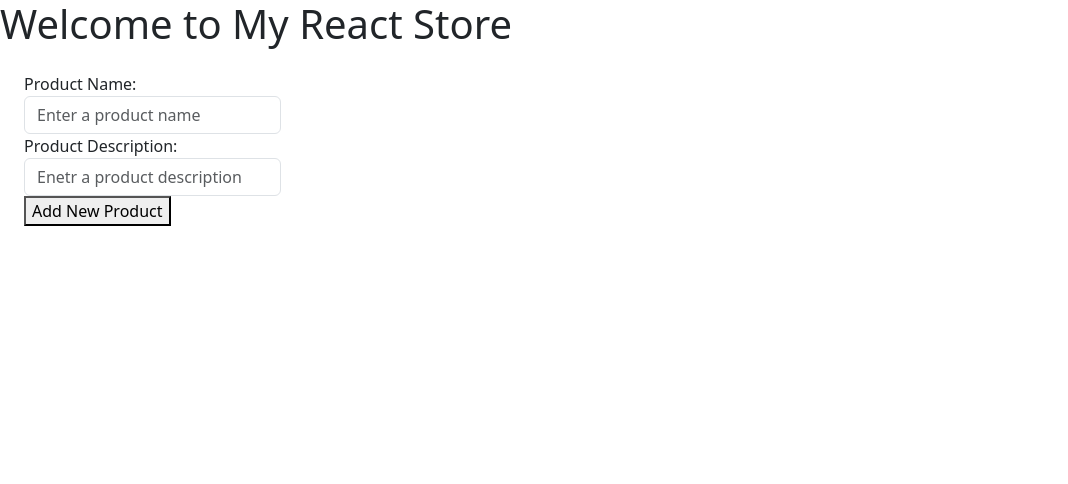
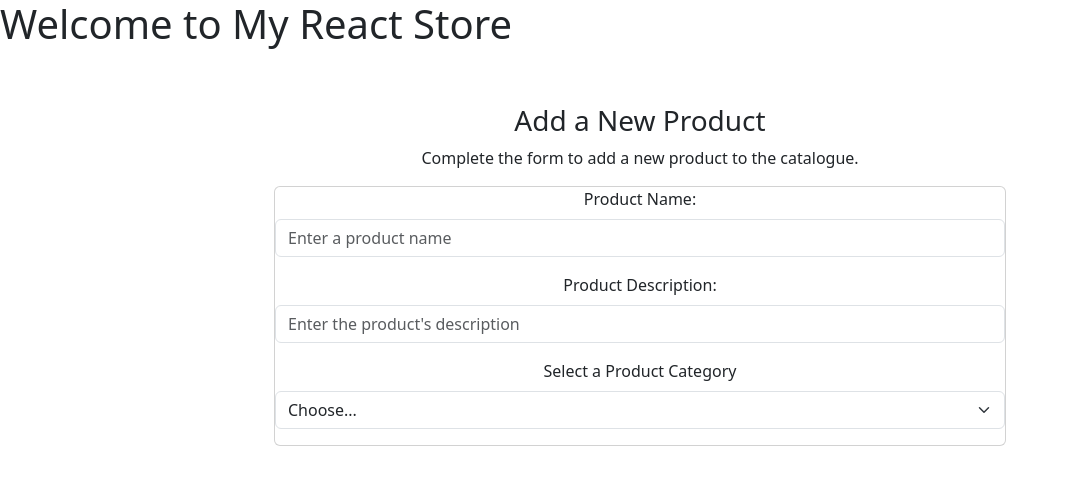
Before and after one commit to lukejwm/ReactStore, a React (Vite) app: page / in a window 1280 px wide. Shown: the top 484 px of the page, without its empty margins (0-1068 px from the left). Built offline with nearby package versions, Linux system fonts and the light colour scheme.

Commit message:
Continuing to create the product form

```diff
--- a/package.json
+++ b/package.json
@@ -13,6 +13,7 @@
     "bootstrap": "^5.3.3",
     "cypress": "^13.7.0",
     "react": "^18.2.0",
+    "react-bootstrap": "^2.10.1",
     "react-dom": "^18.2.0",
     "react-redux": "^9.1.0",
     "redux": "^5.0.1"
--- a/src/App.tsx
+++ b/src/App.tsx
@@ -1,10 +1,10 @@
-import AddNewProductForm from "./components/feature/AddNewProductForm";
+import AddNewProductPage from "./components/page/AddNewProductPage";
 
 function App() {
   return (
     <>
       <h1>Welcome to My React Store</h1>
-      <AddNewProductForm />
+      <AddNewProductPage />
     </>
   );
 }
--- a/src/components/feature/AddNewProductForm.tsx
+++ b/src/components/feature/AddNewProductForm.tsx
@@ -1,4 +1,8 @@
 import { useState } from "react";
+import Category from "../../domain/category";
+import FormLabel from "../ui/form/FormLabel";
+import FormDropdown from "../ui/form/FormDropdown";
+import { Form, Card } from "react-bootstrap";
 
 // interface AddNewProductFormProp {
 //   // TODO: refactor to use props once this is working
@@ -8,63 +12,66 @@ const AddNewProductForm = () => {
   // TODO: put this in custom hook when ready
   const [productName, setProductName] = useState("");
   const [productDescription, setProductDescription] = useState("");
+  const [productCatgeory, setProductCatgeory] = useState<Category>();
 
   const handleFormSubmit = (formData: React.FormEvent<HTMLFormElement>) => {};
 
   return (
-    <form className="px-4 py-3" onSubmit={handleFormSubmit}>
-      <div className="form-group">
-        <label>
-          Product Name:
-          <input
-            type="text"
-            className="form-control"
+    <>
+      <Card>
+        <Form className="form-card"></Form>
+        <Form.Group className="mb-3" controlId="formGroupProductName">
+          <FormLabel
+            labelText="Product Name"
+            inputType="text"
             placeholder="Enter a product name"
             value={productName}
-            onChange={(formData) => setProductName(formData.target.value)}
+            onChange={() => setProductName}
           />
-        </label>
-      </div>
+        </Form.Group>
 
-      <div className="form-group">
-        <label>
-          Product Description:
-          <input
-            type="text"
-            className="form-control"
-            placeholder="Enetr a product description"
-            value={productDescription}
-            onChange={(formData) =>
-              setProductDescription(formData.target.value)
-            }
+        <Form.Group className="mb-3" controlId="formGroupProductDescription">
+          <FormLabel
+            labelText="Product Description"
+            inputType="text"
+            placeholder="Enter the product's description"
+            value={productName}
+            onChange={() => setProductDescription}
           />
-        </label>
-      </div>
-      <button type="submit" className="but but-primary mb-3">
-        Add New Product
-      </button>
+        </Form.Group>
 
-      {/* <label>
-        Category:
-        <input type="text" value={productName} />
-      </label>
-      <label>
-        Price:
-        <input type="text" value={productName} />
-      </label>
-      <label>
-        Can Expire?:
-        <input type="text" value={productName} />
-      </label>
-      <label>
-        Expiry Date:
-        <input type="text" value={productName} />
-      </label>
-      <label>
-        On Special:
-        <input type="text" value={productName} />
-      </label> */}
-    </form>
+        <Form.Group className="mb-3" controlId="formGroupCategory">
+          <FormDropdown
+            children={Object.values(Category)}
+            label="Select a Product Category"
+            defaultValue="Choose..."
+            onChange={() => setProductCatgeory}
+          />
+        </Form.Group>
+      </Card>
+
+      {/* <div className="card">
+        <form className="form-card" onSubmit={handleFormSubmit}>
+          <FormLabel
+            labelText="Product Name"
+            inputType="text"
+            placeholder="Enter a product name"
+            value={productName}
+            onChange={() => setProductName}
+          />
+
+          <FormLabel
+            labelText="Product Description"
+            inputType="text"
+            placeholder="Enter the product's description"
+            value={productName}
+            onChange={() => setProductDescription}
+          />
+
+          <FormDropdown></FormDropdown>
+        </form>
+      </div> */}
+    </>
   );
 };
 
--- a/src/components/page/AddNewProductPage.tsx
+++ b/src/components/page/AddNewProductPage.tsx
@@ -1,4 +1,4 @@
-import React from "react";
+import AddNewProductForm from "../feature/AddNewProductForm";
 
 const AddNewProductPage = () => {
   return (
@@ -6,7 +6,11 @@ const AddNewProductPage = () => {
       <div className="container-fluid px-1 py-5 mx-auto">
         <div className="row d-flex justify-content-center">
           <div className="col-xl-7 col-lg-8 col-md-9 col-11 text-center">
-            <h3>AddNewProductPage</h3>
+            <h3>Add a New Product</h3>
+            <p className="blue-text">
+              Complete the form to add a new product to the catalogue.
+            </p>
+            <AddNewProductForm />
           </div>
         </div>
       </div>
--- /dev/null
+++ b/src/components/ui/form/FormDropdown.tsx
@@ -0,0 +1,35 @@
+import React from "react";
+import { Form } from "react-bootstrap";
+
+interface FormDropdownProps {
+  children: string[];
+  label: string;
+  defaultValue: string;
+  onChange: (value: string) => void;
+}
+
+const FormDropdown: React.FC<FormDropdownProps> = ({
+  children,
+  label,
+  defaultValue,
+  onChange,
+}) => {
+  return (
+    <>
+      <Form.Label>{label}</Form.Label>
+      <Form.Select
+        defaultValue={defaultValue}
+        onChange={(formData) => onChange(formData.target.value as T)}
+      >
+        <option disabled>{defaultValue}</option>
+        {children.map((children, index) => (
+          <option key={index} value={children}>
+            {children}
+          </option>
+        ))}
+      </Form.Select>
+    </>
+  );
+};
+
+export default FormDropdown;
--- /dev/null
+++ b/src/components/ui/form/FormLabel.tsx
@@ -0,0 +1,33 @@
+import React from "react";
+import { Form } from "react-bootstrap";
+
+interface FormLabelProps {
+  labelText: string;
+  inputType: string;
+  placeholder: string;
+  value: string | number;
+  onChange: () => void;
+}
+
+const FormLabel: React.FC<FormLabelProps> = ({
+  labelText,
+  inputType,
+  placeholder,
+  value,
+  onChange,
+}: FormLabelProps) => {
+  return (
+    <>
+      <Form.Label>{labelText}:</Form.Label>
+      <Form.Control
+        type={inputType}
+        className="form-control"
+        placeholder={placeholder}
+        value={value}
+        onChange={onChange}
+      />
+    </>
+  );
+};
+
+export default FormLabel;
```
Also changed, not shown: 1 other file (tests, documents, lock files or other folders).
